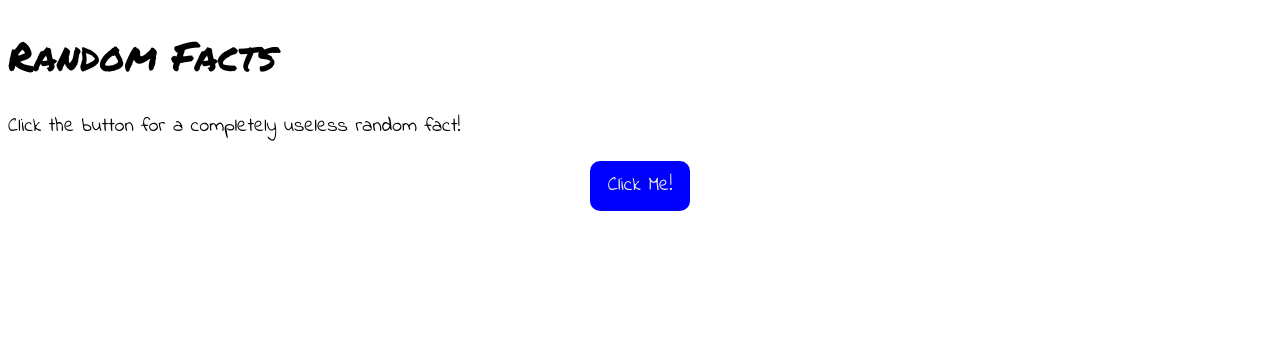
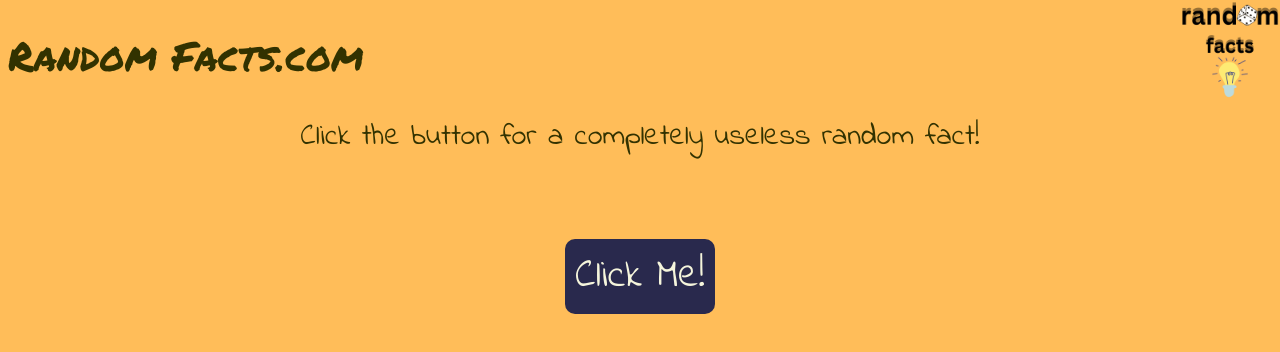
Before and after one commit to soapBall/random-fact, a plain HTML site: page index.html in a window 1280 px wide. Drawn offline with Linux system fonts and the light colour scheme.

Commit message:
made it look 10x better

```diff
--- a/index.html
+++ b/index.html
@@ -16,48 +16,65 @@
 
 </head>
 <style>
+  body{
+    background-color: #FFBD59;
+  }
   h1{
     font-family: "Permanent Marker", cursive;
   font-optical-sizing: auto;
   font-weight: 300;
   font-style: normal;
   font-size: 40px;
+  color: rgb(50,50,0);
   }
   p{
     font-family: "Indie Flower", cursive;
   font-optical-sizing: auto;
   font-weight: 400;
   font-style: normal;
-  font-size: 20px;
+  font-size: 30px;
+  color: rgb(50,50,0);
   }
   button{
     font-family: "Indie Flower", cursive;
   font-optical-sizing: auto;
   font-weight: 500;
   font-style: normal;
-  font-size: 20px;
-  background-color: blue;
+  font-size: 40px;
+  background-color: rgb(41, 41, 77);
   color: beige;
   border: none;
-  height: 50px;
-  width: 100px;
+  height: 75px;
+  width: 150px;
   border-radius: 10px;
   margin:0 auto;
   display: block;
   margin: 0 auto;
   cursor: pointer;
+  }
+
+  .centered{
+    text-align: center;
+    margin-bottom: 80px;
+  }
+  button:hover{
+    background-color: rgb(50,50,0);
 
   }
-  button:hover{
-    background-color: aqua;
+  img{
+    position: absolute;
+    width: 100px;
+    height: 100px;
+    top: 0px;
+    right: 0px;
   }
-
 </style>
 <body>
-    <h1>
-      Random Facts
+    <h1 type="xxl">
+      Random Facts.com
     </h1>
-    <p>
+    <img src="randomFacts.png">
+    <p class="centered">
       Click the button for a completely useless random fact!
     </p>
     <button id = "randomBtm">Click Me!</button>
```
Also changed, not shown: randomFacts.png (added).
